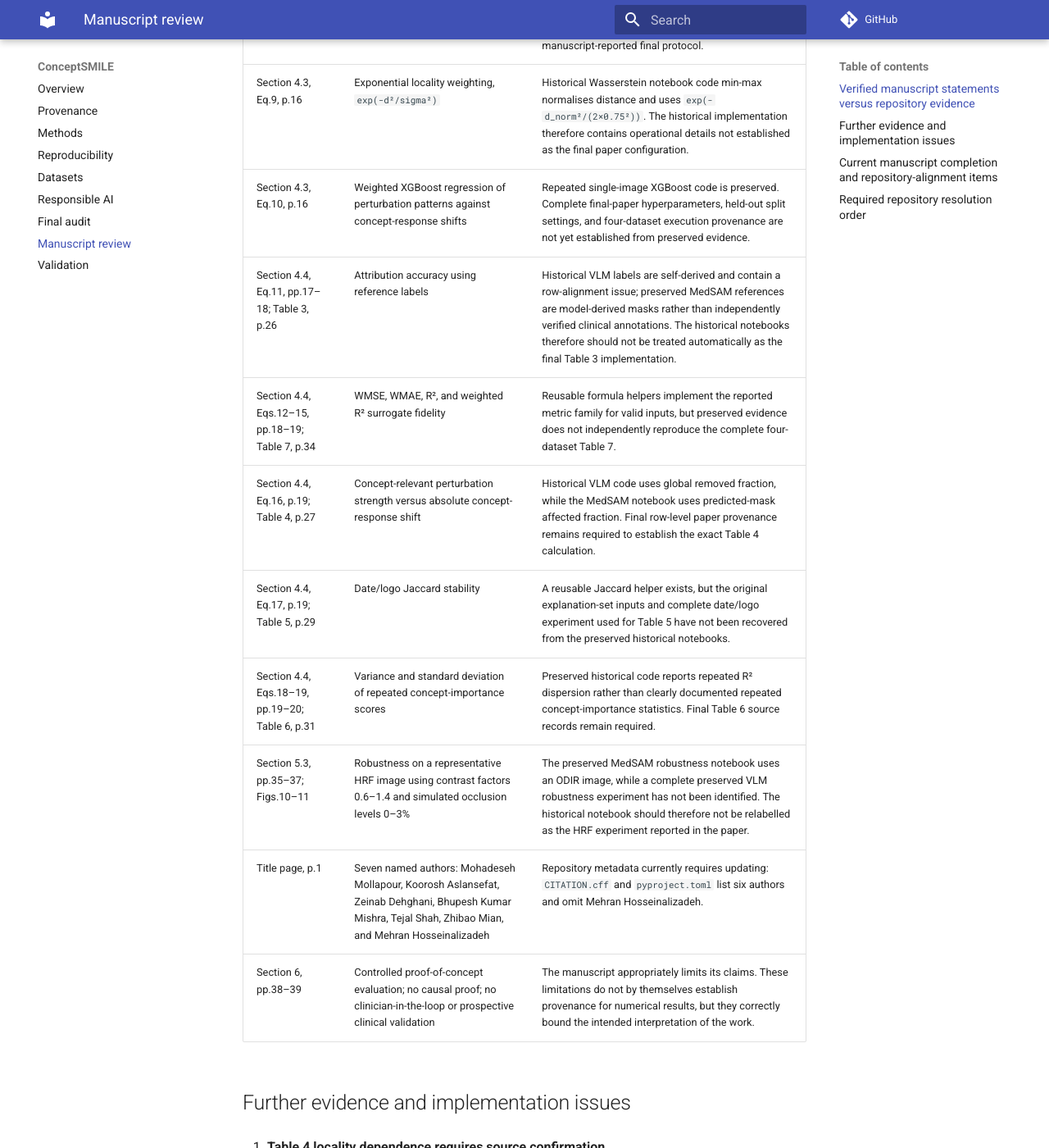
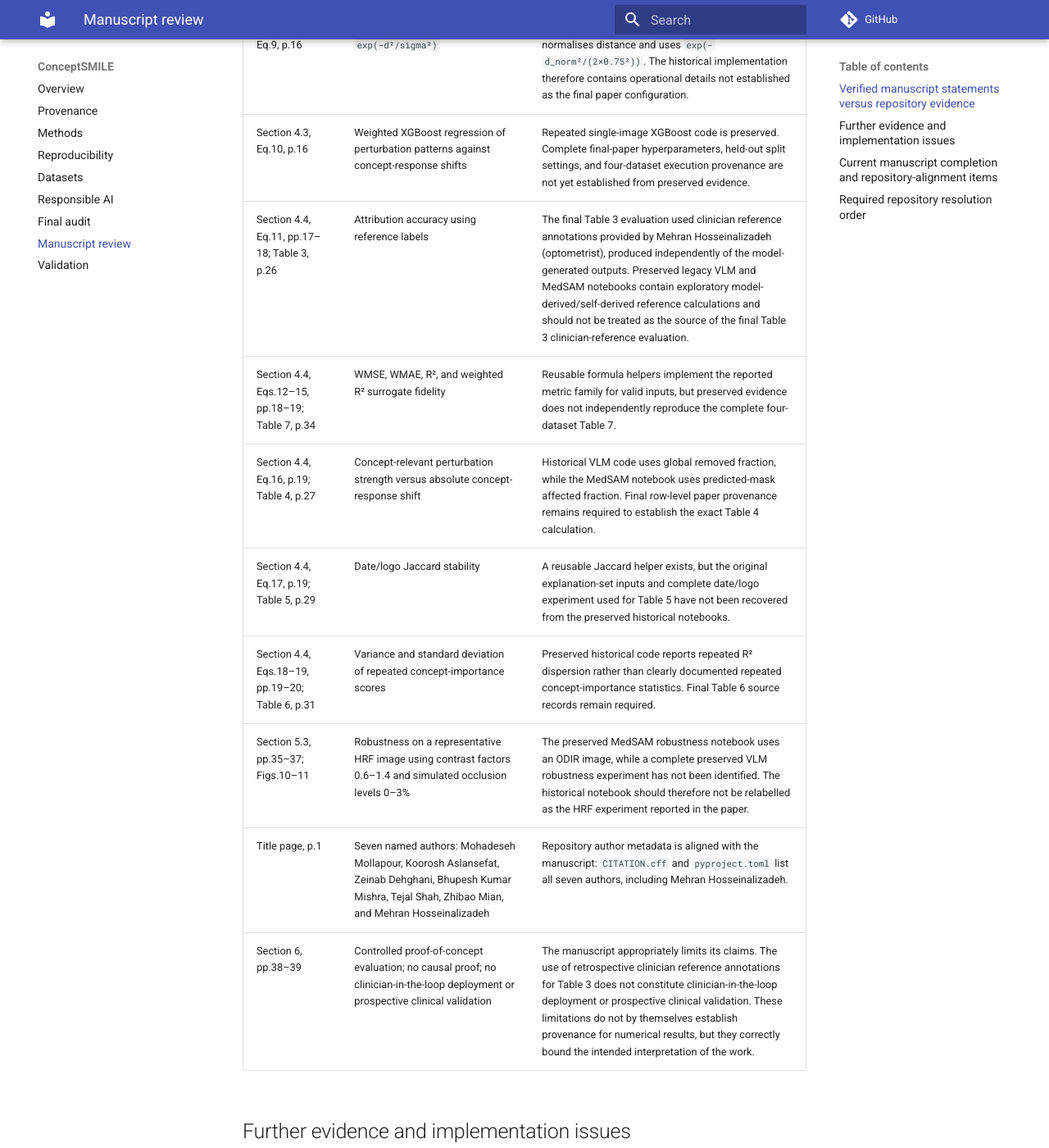
Before and after one commit to MohadesehMollpour/ConceptSMILE, an MkDocs documentation site: the page built from docs/audits/manuscript-review.md, in a window 1280 px wide and 1400 px high, scrolled down 923 px. Shown: the whole window at 82% size. Built offline with MkDocs 1.6.1 and Material for MkDocs 9.7.7, drawn with Linux system fonts in a browser that asks for light colours; comment, search, counter and statistics services are not loaded; some of the changed text lies outside the part shown.

Commit message:
Update manuscript-review.md

```diff
--- a/docs/audits/manuscript-review.md
+++ b/docs/audits/manuscript-review.md
@@ -15,14 +12,14 @@ Scientific methods, numerical tables, quantitative figures, and repository corre
 | Table 1, p.21 | 40 images, 10 per dataset; three concepts; 50 unique perturbations; SLIC target 7; black masking; DINOv2 CLS embeddings; cosine and Wasserstein locality; fixed structured VLM prompt; XGBoost surrogate | The author-confirmed 40-image evaluation identifiers are now documented in `data/manifests/paper_40_images.csv` and described in `data/manifests/README.md`. The preserved MedSAM legacy notebook still uses target 12, six realised segments, non-unique draws, and pooled MedSAM embeddings, so the historical implementation remains distinct from the manuscript-reported final protocol. |
 | Section 4.3, Eq.9, p.16 | Exponential locality weighting, `exp(-d²/sigma²)` | Historical Wasserstein notebook code min-max normalises distance and uses `exp(-d_norm²/(2×0.75²))`. The historical implementation therefore contains operational details not established as the final paper configuration. |
 | Section 4.3, Eq.10, p.16 | Weighted XGBoost regression of perturbation patterns against concept-response shifts | Repeated single-image XGBoost code is preserved. Complete final-paper hyperparameters, held-out split settings, and four-dataset execution provenance are not yet established from preserved evidence. |
-| Section 4.4, Eq.11, pp.17–18; Table 3, p.26 | Attribution accuracy using reference labels | Historical VLM labels are self-derived and contain a row-alignment issue; preserved MedSAM references are model-derived masks rather than independently verified clinical annotations. The historical notebooks therefore should not be treated automatically as the final Table 3 implementation. |
+| Section 4.4, Eq.11, pp.17–18; Table 3, p.26 | Attribution accuracy using reference labels | The final Table 3 evaluation used clinician reference annotations provided by Mehran Hosseinalizadeh (optometrist), produced independently of the model-generated outputs. Preserved legacy VLM and MedSAM notebooks contain exploratory model-derived/self-derived reference calculations and should not be treated as the source of the final Table 3 clinician-reference evaluation. |
 | Section 4.4, Eqs.12–15, pp.18–19; Table 7, p.34 | WMSE, WMAE, R², and weighted R² surrogate fidelity | Reusable formula helpers implement the reported metric family for valid inputs, but preserved evidence does not independently reproduce the complete four-dataset Table 7. |
 | Section 4.4, Eq.16, p.19; Table 4, p.27 | Concept-relevant perturbation strength versus absolute concept-response shift | Historical VLM code uses global removed fraction, while the MedSAM notebook uses predicted-mask affected fraction. Final row-level paper provenance remains required to establish the exact Table 4 calculation. |
 | Section 4.4, Eq.17, p.19; Table 5, p.29 | Date/logo Jaccard stability | A reusable Jaccard helper exists, but the original explanation-set inputs and complete date/logo experiment used for Table 5 have not been recovered from the preserved historical notebooks. |
 | Section 4.4, Eqs.18–19, pp.19–20; Table 6, p.31 | Variance and standard deviation of repeated concept-importance scores | Preserved historical code reports repeated R² dispersion rather than clearly documented repeated concept-importance statistics. Final Table 6 source records remain required. |
 | Section 5.3, pp.35–37; Figs.10–11 | Robustness on a representative HRF image using contrast factors 0.6–1.4 and simulated occlusion levels 0–3% | The preserved MedSAM robustness notebook uses an ODIR image, while a complete preserved VLM robustness experiment has not been identified. The historical notebook should therefore not be relabelled as the HRF experiment reported in the paper. |
-| Title page, p.1 | Seven named authors: Mohadeseh Mollapour, Koorosh Aslansefat, Zeinab Dehghani, Bhupesh Kumar Mishra, Tejal Shah, Zhibao Mian, and Mehran Hosseinalizadeh | Repository metadata currently requires updating: `CITATION.cff` and `pyproject.toml` list six authors and omit Mehran Hosseinalizadeh. |
-| Section 6, pp.38–39 | Controlled proof-of-concept evaluation; no causal proof; no clinician-in-the-loop or prospective clinical validation | The manuscript appropriately limits its claims. These limitations do not by themselves establish provenance for numerical results, but they correctly bound the intended interpretation of the work. |
+| Title page, p.1 | Seven named authors: Mohadeseh Mollapour, Koorosh Aslansefat, Zeinab Dehghani, Bhupesh Kumar Mishra, Tejal Shah, Zhibao Mian, and Mehran Hosseinalizadeh | Repository author metadata is aligned with the manuscript: `CITATION.cff` and `pyproject.toml` list all seven authors, including Mehran Hosseinalizadeh. |
+| Section 6, pp.38–39 | Controlled proof-of-concept evaluation; no causal proof; no clinician-in-the-loop deployment or prospective clinical validation | The manuscript appropriately limits its claims. The use of retrospective clinician reference annotations for Table 3 does not constitute clinician-in-the-loop deployment or prospective clinical validation. These limitations do not by themselves establish provenance for numerical results, but they correctly bound the intended interpretation of the work. |
 
 ## Further evidence and implementation issues
 
@@ -36,7 +33,7 @@ Scientific methods, numerical tables, quantitative figures, and repository corre
    Several displayed variance/standard-deviation pairs cannot be interpreted confidently as a single repeated-score distribution without knowing the aggregation procedure. Separate averaging of variances and standard deviations across images or concepts could produce different relationships, but this must be established from the actual experiment records rather than reconstructed by assumption.
 
 4. **Table 3/Table 7 repeated displayed values require source checking.**
-   Several displayed numerical pairs occur in both attribution and fidelity tables. Exact repetition is not proof of an error, but the final calculation outputs and table-assembly source should be retained so that the correspondence can be verified.
+   Several displayed numerical pairs occur in both attribution and fidelity tables. Exact repetition is not proof of an error, but the final calculation outputs and table-assembly source should be retained so that the correspondence can be verified. The clinician-reference provenance of Table 3 resolves the reference-label interpretation issue but does not, by itself, establish numerical provenance for every displayed value.
 
 5. **Figure 9 target definition requires final source data.**
    The manuscript describes surrogate fidelity in terms of concept-response shifts, while historical exploratory plotting cells use different target representations in different places. The final Figure 9 data should establish explicitly whether the plotted quantity is concept-response shift, concept confidence, or confidence reconstructed from a predicted shift.
@@ -53,7 +50,8 @@ Scientific methods, numerical tables, quantitative figures, and repository corre
 - The repository URL is present in the current Code Availability statement.
 - The author-contribution section is completed in the current manuscript.
 - The 40-image evaluation subset is now documented in `data/manifests/paper_40_images.csv`.
-- Repository author metadata must be updated to include the seventh manuscript author, Mehran Hosseinalizadeh, in both `CITATION.cff` and `pyproject.toml`.
+- The final Table 3 evaluation used clinician reference annotations provided by Mehran Hosseinalizadeh (optometrist), produced independently of model-generated outputs; the legacy model-derived/self-derived notebook calculations should not be treated as the final Table 3 reference-label source.
+- Repository author metadata is aligned with the seven-author manuscript in both `CITATION.cff` and `pyproject.toml`.
 - The manuscript title page assigns affiliation superscript `4` to Mehran Hosseinalizadeh, but affiliation 4 is not currently printed in the affiliation list. This should be completed using verified affiliation information.
 - Section 2.3 currently contains the grammatical form `Vision language model provide`; this should be corrected to `Vision--language models provide`.
 - Section 5.2.6 is still titled `Attribution Fidelity` even though the section defines and reports surrogate fidelity; the heading should be aligned with the manuscript terminology.
@@ -63,14 +61,11 @@ Scientific methods, numerical tables, quantitative figures, and repository corre
 ## Required repository resolution order
 
 1. Preserve the author-confirmed 40-image manifest as the canonical manuscript evaluation subset.
-2. Update repository author metadata so that it matches the seven-author manuscript.
+2. Keep repository author metadata aligned with the seven-author manuscript.
 3. Preserve the legacy notebooks unchanged under `notebooks/legacy/`.
-4. Add or recover the final manuscript implementation separately from the historical notebooks.
-5. Retain final row-level outputs and figure-generation inputs for Tables 2–7 and Figures 9–11 where available.
-6. Record final model/checkpoint revisions, preprocessing settings, locality parameters, surrogate settings, split strategy, and repeat counts where they were used.
-7. Update repository traceability documents only when the supporting implementation or evidence is actually present.
-8. Do not relabel historical exploratory outputs as final manuscript evidence merely because they resemble the reported results.
-
-The repository remains **AMBER** while final implementation and result provenance are incomplete. The author-confirmed image manifest resolves the previous uncertainty concerning the 40-image evaluation subset, but it does not by itself resolve the remaining implementation and numerical-provenance gaps.
-
-Manuscript-transcribed tables should remain clearly labelled as such unless they are independently regenerated from the final manuscript implementation and supporting experimental records.
+4. Preserve the distinction between the final Table 3 clinician-reference evaluation and the exploratory model-derived/self-derived attribution calculations contained in the legacy notebooks.
+5. Add or recover the final manuscript implementation separately from the historical notebooks.
+6. Retain final row-level outputs and figure-generation inputs for Tables 2–7 and Figures 9–11 where available.
+7. Record final model/checkpoint revisions, preprocessing settings, locality parameters, surrogate settings, split strategy, and repeat counts where they were used.
+8. Update repository traceability documents only when the supporting implementation or evidence is actually present.
+9. Do not relabel historical exploratory outputs as final manuscript evidence merely because they resemble the reported results.
```
Also changed, not shown: other parts of docs/audits/manuscript-review.md (+0 -3 lines).
